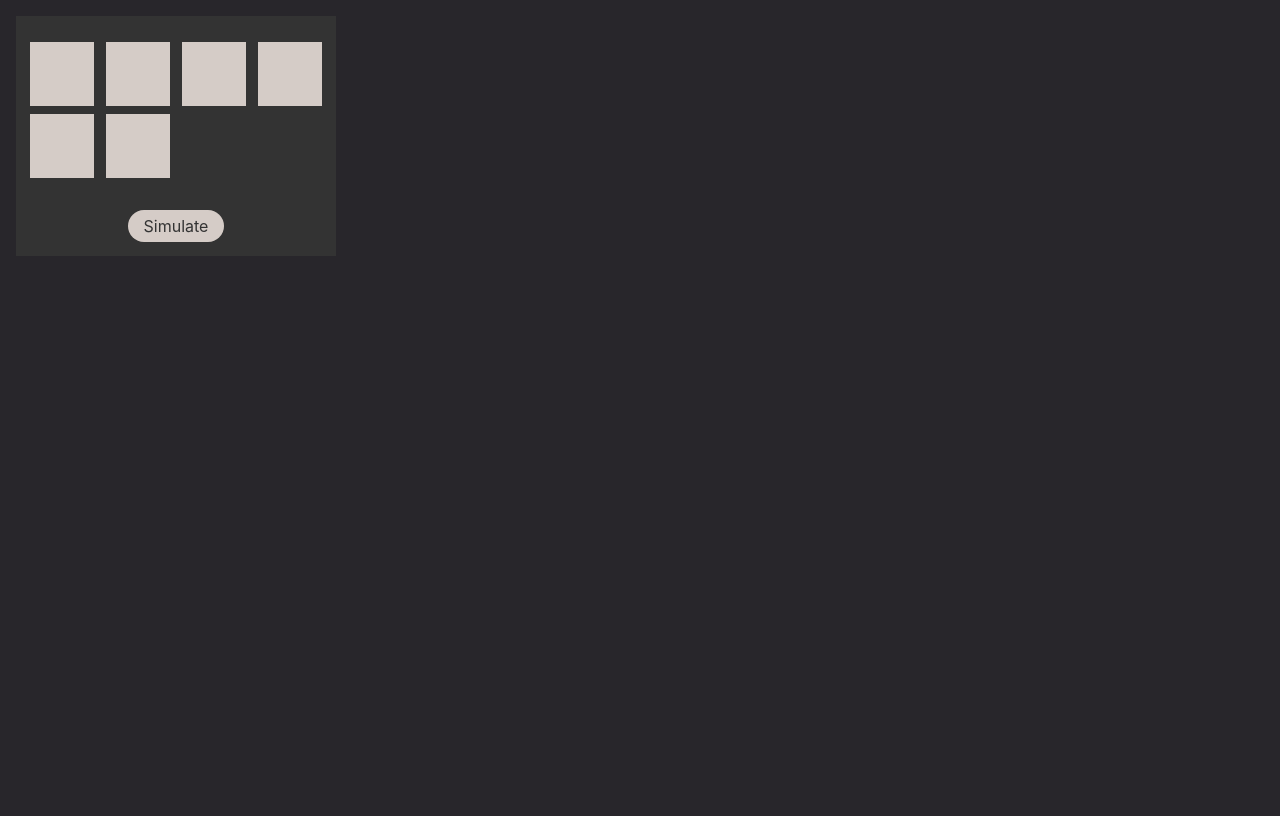
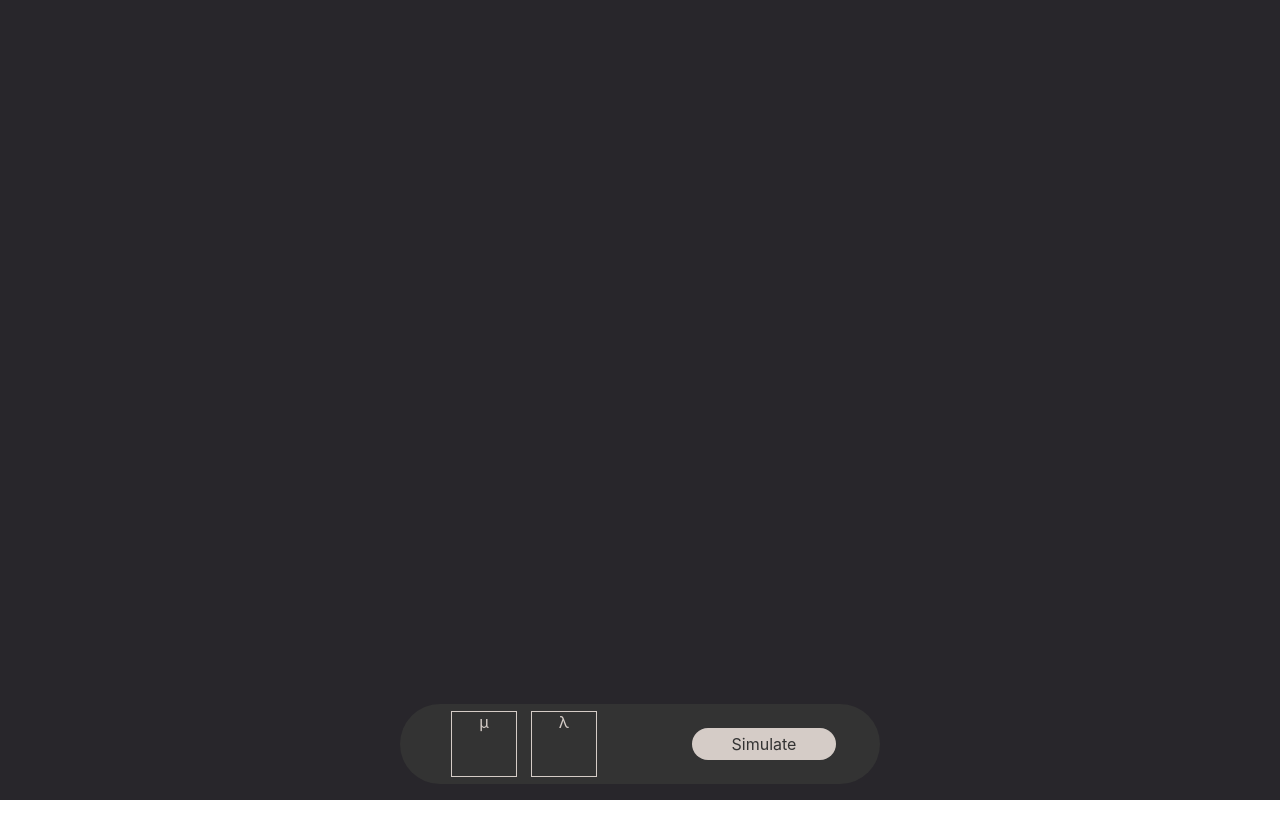
Before and after one commit to PedroMion/QPy-front, a React (Create React App) app in the folder qpy-front/: page / in a window 1280 px wide. Built offline with nearby package versions, Linux system fonts and the light colour scheme.

Commit message:
Side bar to nav bar

```diff
--- a/qpy-front/src/Components/MainPage.css
+++ b/qpy-front/src/Components/MainPage.css
@@ -1,5 +1,5 @@
 .main-page-container {
-    width: 100vw;
+    width: 100%;
     max-width: 100vw;
     height: auto;
     min-height: 100vh;
@@ -7,13 +7,13 @@
     flex-direction: row;
     justify-content: flex-start;
     align-items: center;
-    padding: 1rem 0 0 0;
     background-color: #28262B;
 }
 
-.main-page-side-bar-container {
+.main-page-nav-bar-container {
     z-index: 1;
     position: absolute;
-    left: 1rem;
-    top: 1rem;
+    bottom: 1rem;
+    left: 50%;
+    transform: translate(-50%);
 }
--- a/qpy-front/src/Components/MainPage.js
+++ b/qpy-front/src/Components/MainPage.js
@@ -1,11 +1,11 @@
 import './MainPage.css';
-import SideBar from './SideBar';
+import NavBar from './NavBar';
 
 function MainPage() {
   return (
     <div className="main-page-container">
-        <div className='main-page-side-bar-container'>
-          <SideBar />
+        <div className='main-page-nav-bar-container'>
+          <NavBar />
         </div>
 
         <div id='temp-board'>
--- a/qpy-front/src/Components/SideBar.css
+++ b/qpy-front/src/Components/NavBar.css
@@ -1,35 +1,34 @@
-.side-bar-container {
-    height: 15rem;
-    max-height: 50rem;
-    width: 20rem;
-    max-width: 20rem;
+.nav-bar-container {
+    height: 5rem;
+    max-height: 5rem;
+    width: 30rem;
+    max-width: 30rem;
     background-color: #333333;
     display: flex;
-    flex-direction: column;
+    flex-direction: row;
     justify-content: space-around;
     align-items: center;
+    border-radius: 50px;
 }
 
-.side-bar-grid {
-    width: 95%;
-    max-width: 19rem;
-    margin-top: 0.5rem;
-    display: grid;
-    grid-template-columns: 1fr 1fr 1fr 1fr;
-    grid-template-rows: 4.5rem 4.5rem;
-    gap: auto;
+.nav-bar-options {
+    width: 10rem;
+    max-width: 10rem;
+    display: flex;
+    flex-direction: row;
     align-items: center;
-    justify-items: center;
+    justify-content: space-around;
 }
 
-.side-bar-element {
+.nav-bar-element {
     height: 4rem;
     width: 4rem;
-    background-color: #D5CCC7;
+    color: #D5CCC7;
     cursor: pointer;
+    border: 1px solid #D5CCC7;
 }
 
-.side-bar-button-container {
+.nav-bar-button-container {
     width: 30%;
     min-width: 5rem;
     background-color: #D5CCC7;
@@ -44,7 +43,7 @@
     justify-content: center;
 }
 
-.side-bar-button-container:hover {
+.nav-bar-button-container:hover {
     background-color: #333333;
     color: #D5CCC7;
 }
--- /dev/null
+++ b/qpy-front/src/Components/NavBar.js
@@ -0,0 +1,23 @@
+import './NavBar.css';
+
+function NavBar() {
+  return (
+    <div className="nav-bar-container">
+        <div className='nav-bar-options'>
+            <div className='nav-bar-element'>
+              μ
+            </div>
+
+            <div className='nav-bar-element'>
+              λ
+            </div>
+        </div>
+
+        <div className='nav-bar-button-container'>
+          <div className='nav-bar-button'>Simulate</div>
+        </div>
+    </div>
+  );
+}
+
+export default NavBar;
--- a/qpy-front/src/Components/SideBar.js
+++ /dev/null
@@ -1,39 +0,0 @@
-import './SideBar.css';
-
-function SideBar() {
-  return (
-    <div className="side-bar-container">
-        <div className='side-bar-grid'>
-            <div className='side-bar-element'>
-
-            </div>
-
-            <div className='side-bar-element'>
-
-            </div>
-
-            <div className='side-bar-element'>
-
-            </div>
-
-            <div className='side-bar-element'>
-
-            </div>
-
-            <div className='side-bar-element'>
-
-            </div>
-
-            <div className='side-bar-element'>
-
-            </div>
-        </div>
-
-        <div className='side-bar-button-container'>
-          <div className='side-bar-button'>Simulate</div>
-        </div>
-    </div>
-  );
-}
-
-export default SideBar;
```
